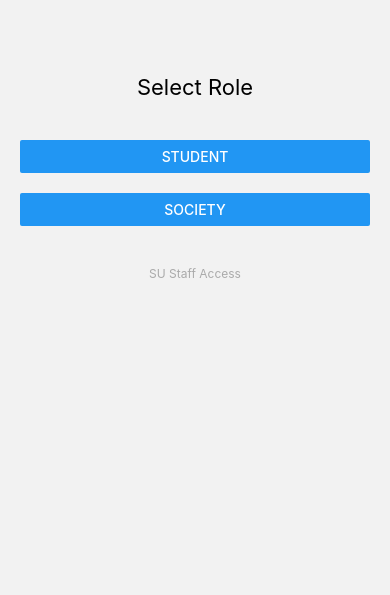
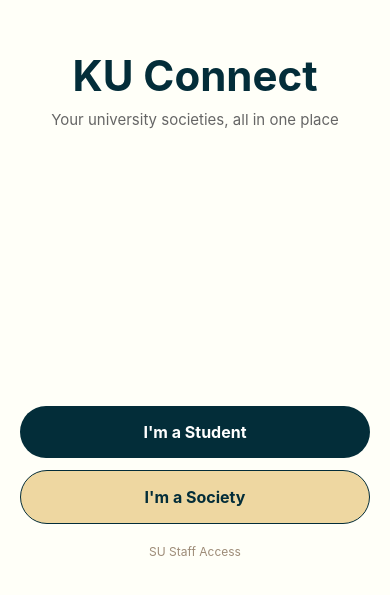
Before and after one commit to badarianof/ku_connect, a React Native app: screen /RoleSelect in a window 390 px wide. Shown: the part 245-840 px from the top of the page. Built offline with nearby package versions, Linux system fonts and the light colour scheme.

Commit message:
apply theme to role select screen

```diff
--- a/src/components/screens/RoleSelectionScreen.js
+++ b/src/components/screens/RoleSelectionScreen.js
@@ -1,38 +1,59 @@
-import { View, Button, StyleSheet, Text, Pressable } from "react-native";
+import { View, Text, StyleSheet } from "react-native";
+import ScreenWrapper from "../layout/ScreenWrapper";
+import Button from "../layout/Button";
+import { colors, spacing } from "../../theme";
 
 export default function RoleSelectScreen({ navigation }) {
   return (
-    <View style={styles.container}>
-      <Text style={styles.title}>Select Role</Text>
+    <ScreenWrapper style={styles.wrapper}>
+      <View style={styles.header}>
+        <Text style={styles.appName}>KU Connect</Text>
+        <Text style={styles.tagline}>
+          Your university societies, all in one place
+        </Text>
+      </View>
 
+      <View style={styles.buttons}>
         <Button
-        title="Student"
+          title="I'm a Student"
           onPress={() => navigation.navigate("StudentLogin")}
         />
-
         <Button
-        title="Society"
+          title="I'm a Society"
+          variant="secondary"
           onPress={() => navigation.navigate("SocietySelectScreen")}
         />
-
-      <Pressable
-        style={styles.suLink}
+        <Text
+          style={styles.suText}
           onPress={() => navigation.navigate("SULogin")}
         >
-        <Text style={styles.suText}>SU Staff Access</Text>
-      </Pressable>
+          SU Staff Access
+        </Text>
       </View>
+    </ScreenWrapper>
   );
 }
 
 const styles = StyleSheet.create({
-  container: {
-    flex: 1,
-    justifyContent: "center",
-    gap: 20,
-    paddingHorizontal: 20,
+  wrapper: { justifyContent: "space-between" },
+  header: { flex: 1, justifyContent: "center", alignItems: "center" },
+  appName: {
+    fontSize: 42,
+    fontWeight: "bold",
+    color: colors.primary,
+    marginBottom: spacing.sm,
   },
-  title: { fontSize: 22, textAlign: "center", marginBottom: 20 },
-  suLink: { alignItems: "center", marginTop: 20 },
-  suText: { color: "#aaa", fontSize: 12 },
+  tagline: {
+    fontSize: 15,
+    color: colors.grey,
+    textAlign: "center",
+    lineHeight: 22,
+  },
+  buttons: { gap: spacing.md, marginBottom: spacing.xl },
+  suText: {
+    color: colors.neutral,
+    fontSize: 12,
+    textAlign: "center",
+    marginTop: spacing.sm,
+  },
 });
```
Lines whose indentation alone changed are shown as unchanged.
